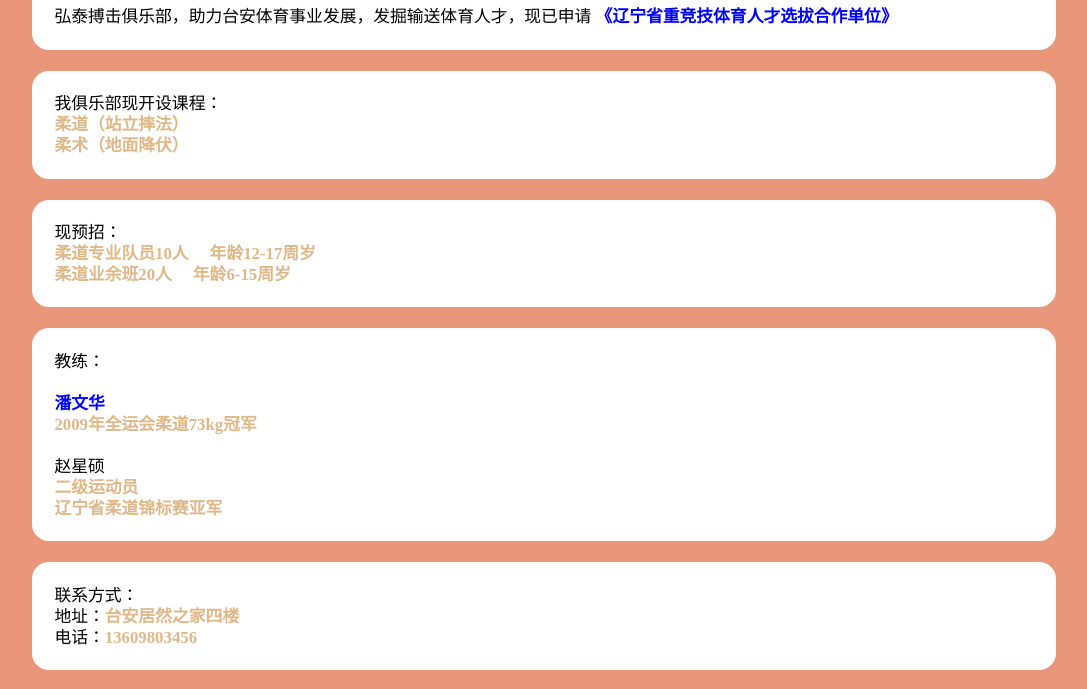
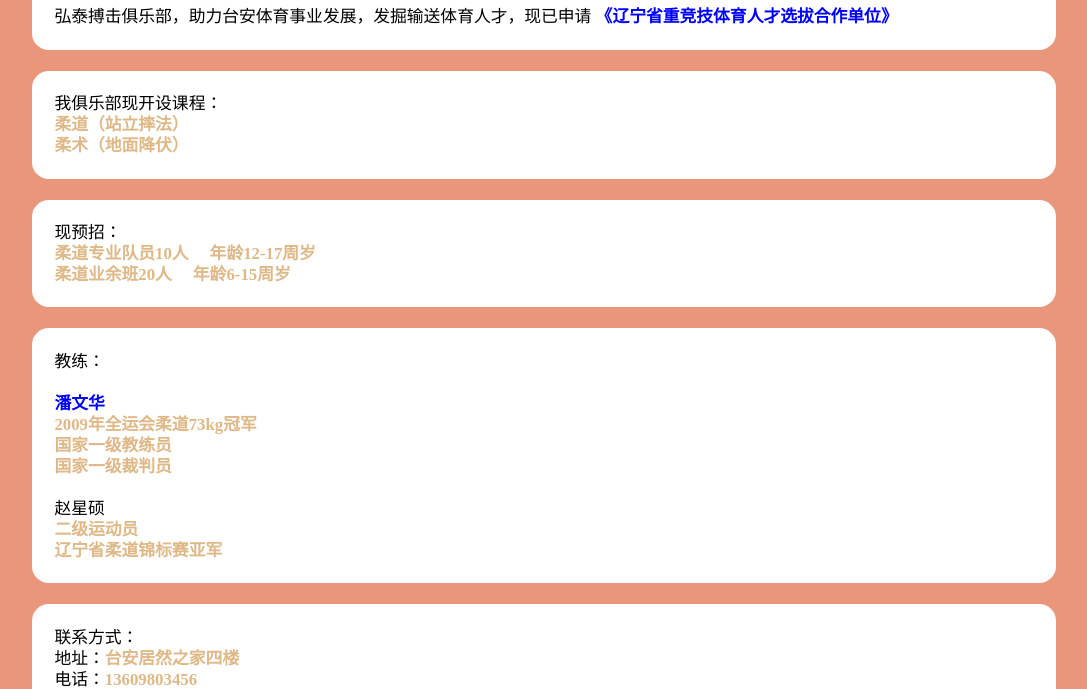
Before and after one commit to zl1l1l1l1l/htbj, a plain HTML site: page index.html in a window 1280 px wide. Shown: the part 114-803 px from the top of the page, without its empty margins (96-1183 px from the left). Drawn offline with Linux system fonts and the light colour scheme.

Commit message:
feat:修改

```diff
--- a/index.html
+++ b/index.html
@@ -33,6 +33,10 @@
             <a href="#pwh" class="standout a">潘文华</a>
             <br>
             <span class="standout">2009年全运会柔道73kg冠军</span>
+            <br>
+            <span class="standout">国家一级教练员</span>
+            <br>
+            <span class="standout">国家一级裁判员</span>
             <br><br>
             赵星硕
             <br>
```
Also changed, not shown: assets/pwh1.jpg.
